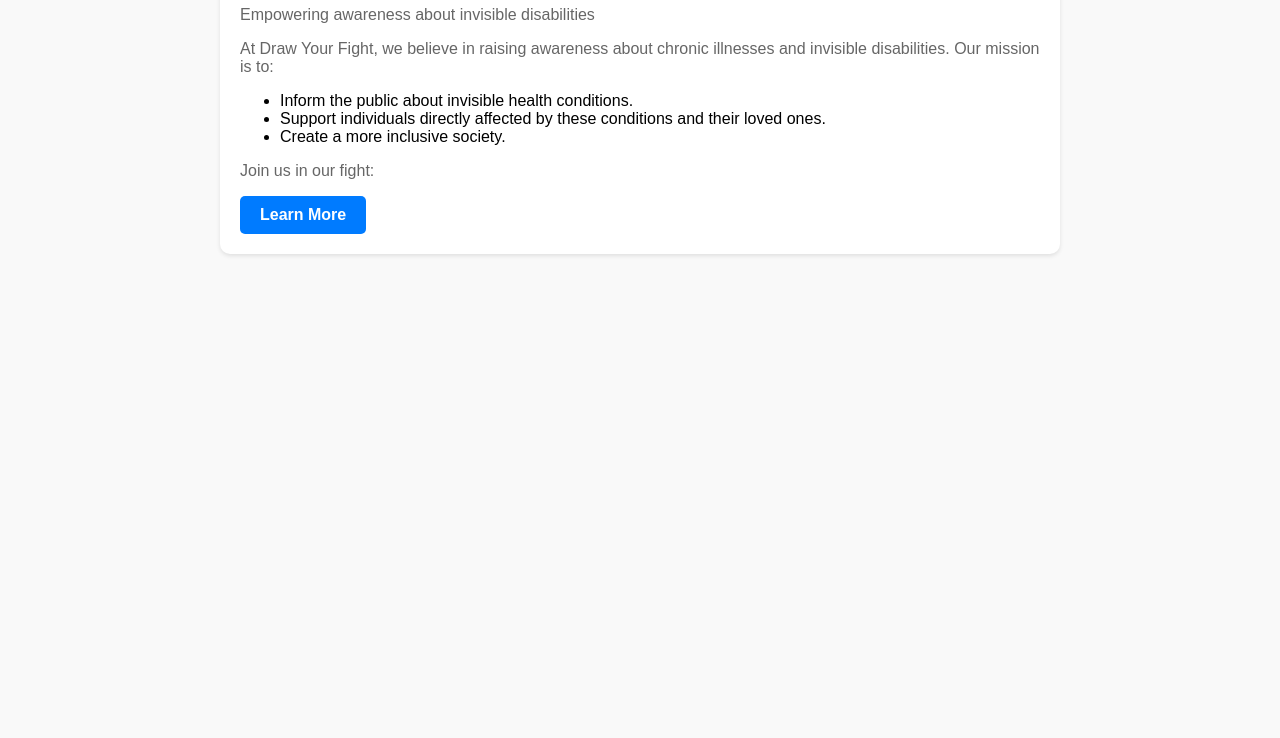
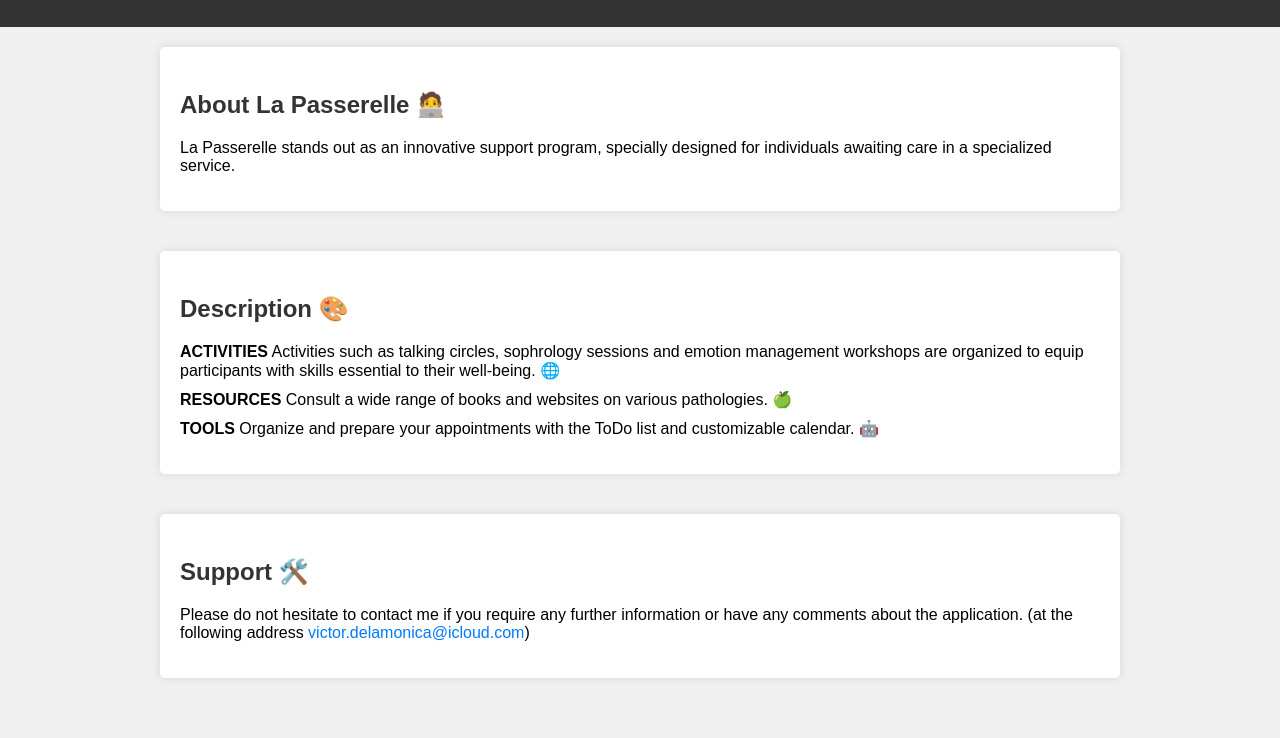
Before and after one commit to Mon1Kode/MoniKodeMobileSolutions.github.io, a plain HTML site: page passerelle/main.html in a window 1280 px wide. Shown: the part 94-832 px from the top of the page. Before the commit the page ends 800 px from the top, so only its background shows below. Drawn offline with Linux system fonts and the light colour scheme.

Commit message:
Update main.html

```diff
--- a/passerelle/main.html
+++ b/passerelle/main.html
@@ -3,51 +3,34 @@
 <head>
     <meta charset="UTF-8">
     <meta name="viewport" content="width=device-width, initial-scale=1.0">
-    <title>Draw Your Fight - Sensibilizing Invisible Disabilities</title>
-    <style>
-        body {
-            font-family: Arial, sans-serif;
-            background-color: #f9f9f9;
-            margin: 0;
-            padding: 0;
-        }
-        .container {
-            max-width: 800px;
-            margin: 0 auto;
-            padding: 20px;
-            background-color: #ffffff;
-            border-radius: 10px;
-            box-shadow: 0 2px 4px rgba(0, 0, 0, 0.1);
-        }
-        h1 {
-            color: #333;
-        }
-        p {
-            color: #666;
-        }
-        .cta-button {
-            display: inline-block;
-            padding: 10px 20px;
-            background-color: #007bff;
-            color: #ffffff;
-            text-decoration: none;
-            border-radius: 5px;
-            font-weight: bold;
-        }
-    </style>
+    <title>La Passerelle</title>
+    <link rel="stylesheet" href="../styles.css">
 </head>
 <body>
-    <div class="container">
-        <h1>Draw Your Fight</h1>
-        <p>Empowering awareness about invisible disabilities</p>
-        <p>At Draw Your Fight, we believe in raising awareness about chronic illnesses and invisible disabilities. Our mission is to:</p>
-        <ul>
-            <li>Inform the public about invisible health conditions.</li>
-            <li>Support individuals directly affected by these conditions and their loved ones.</li>
-            <li>Create a more inclusive society.</li>
-        </ul>
-        <p>Join us in our fight:</p>
-        <a href="https://www.drawyourfight.org/" class="cta-button">Learn More</a>
-    </div>
+    <header>
+        <h1>MoniKode Mobile Solutions 🚀</h1>
+    </header>
+    <main>
+        <section id="about">
+            <h2>About La Passerelle 🧑‍💻</h2>
+            <p>
+                La Passerelle stands out as an innovative support program, specially designed for individuals awaiting care in a specialized service.
+            </p>
+        </section>
+        <section id="technical-stack">
+            <h2>Description 🎨</h2>
+            <ul>
+                <li><strong>ACTIVITIES</strong> Activities such as talking circles, sophrology sessions and emotion management workshops are organized to equip participants with skills essential to their well-being. 🌐</li>
+                <li><strong>RESOURCES</strong> Consult a wide range of books and websites on various pathologies. 🍏</li>
+                <li><strong>TOOLS</strong> Organize and prepare your appointments with the ToDo list and customizable calendar. 🤖</li>
+            </ul>
+        </section>
+        <section id="portfolio">
+            <h2>Support 🛠️</h2>
+            <p>
+                Please do not hesitate to contact me if you require any further information or have any comments about the application. (at the following address <a href="victor.delamonica@icloud.com">victor.delamonica@icloud.com</a>)
+            </p>
+        </section>
+    </main>
 </body>
 </html>
```
